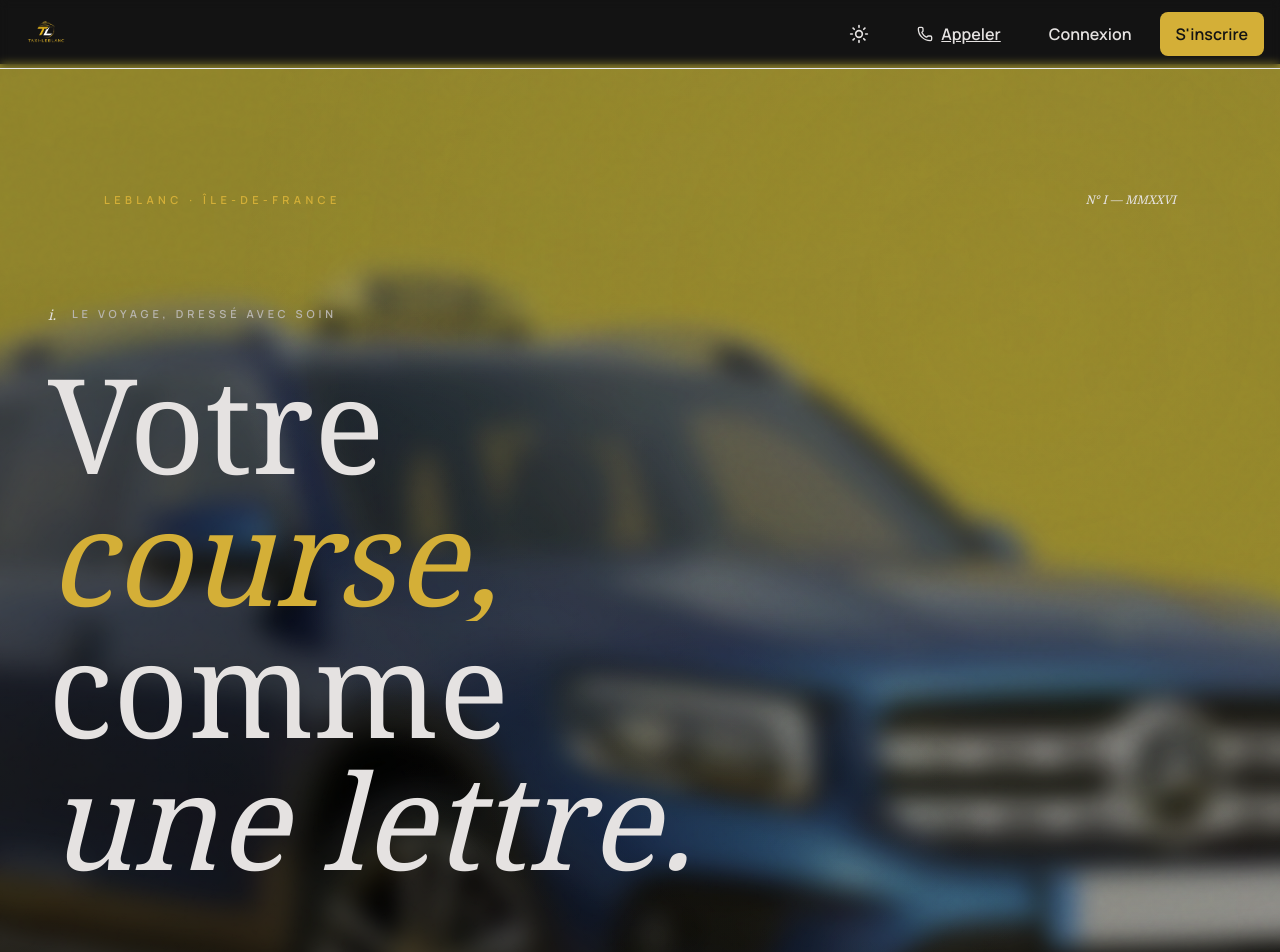
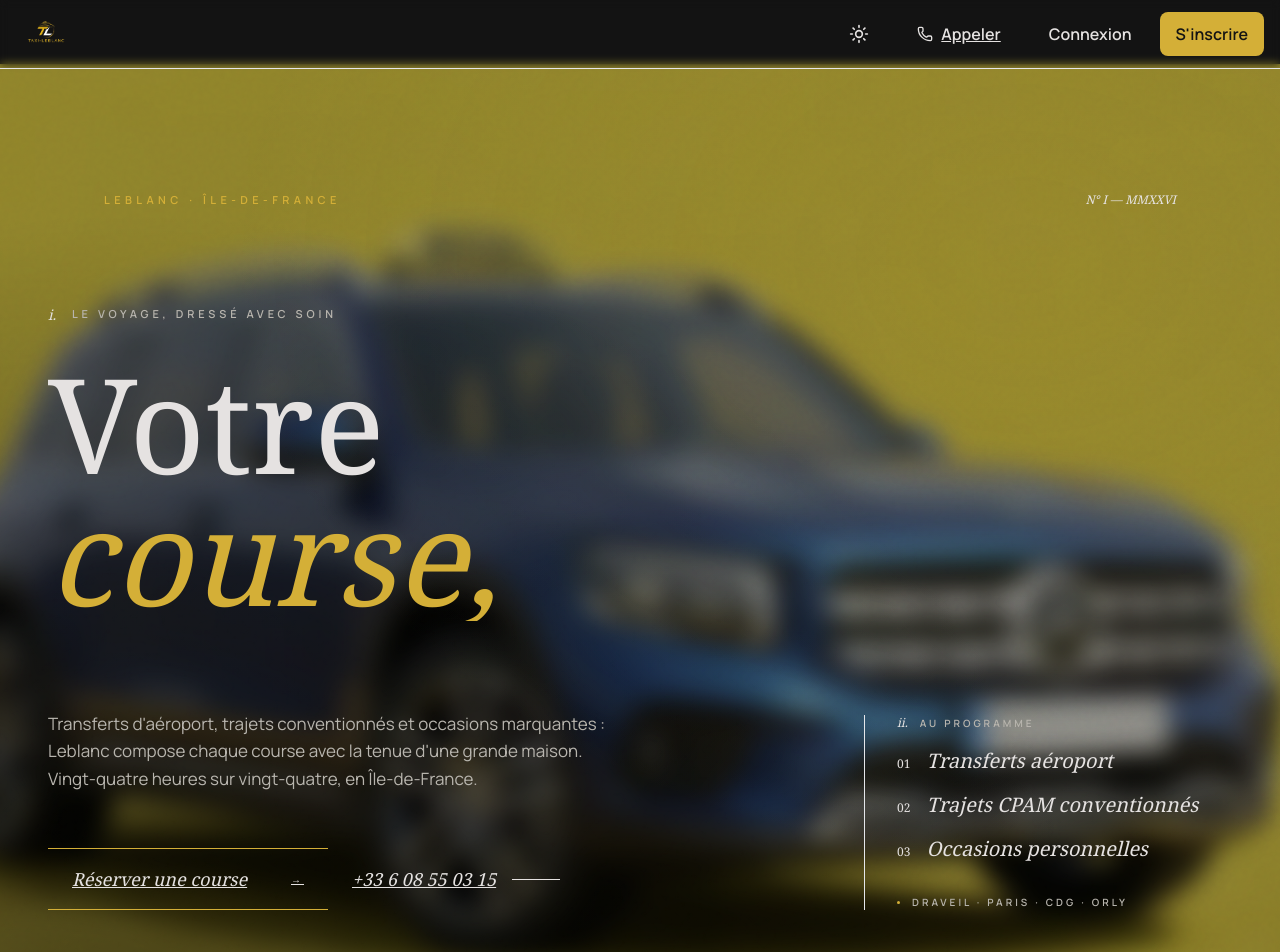
Before and after one commit to samzalzz/Taxi-app, a Next.js app: page / in a window 1280 px wide. Shown: the top 952 px of the page. Built offline with nearby package versions, Linux system fonts and the light colour scheme; no server answers.

Commit message:
Trim hero headline to Votre course,

```diff
--- a/src/components/features/home/HeroEditorial.tsx
+++ b/src/components/features/home/HeroEditorial.tsx
@@ -90,12 +90,6 @@ export function HeroEditorial() {
             </HeroLine>
             <HeroLine delay={0.82}>
               <em className="text-primary">course,</em>
-            </HeroLine>
-            <HeroLine delay={0.94}>
-              <span className="not-italic text-on-surface/60">comme</span>
-            </HeroLine>
-            <HeroLine delay={1.06}>
-              <em>une lettre.</em>
             </HeroLine>
           </h1>
 
```
